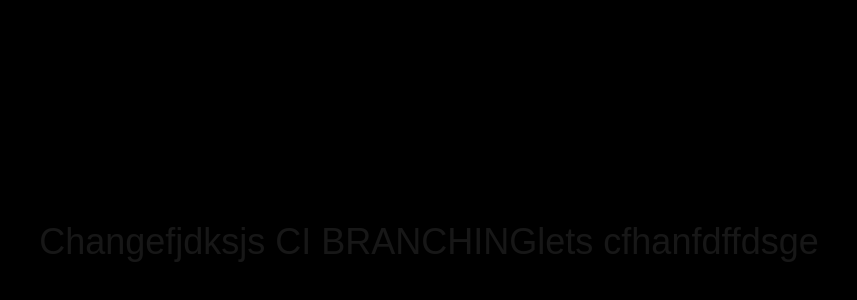
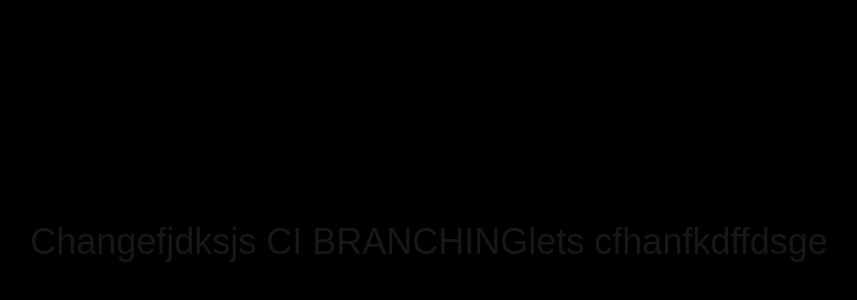
Before and after one commit to HusnainIzhar/react_cicd, a Next.js app in the folder my-app/: page / in a window 1280 px wide. Shown: the part 158-458 px from the top of the page, without its empty margins (211-1068 px from the left). Built offline with nearby package versions, Linux system fonts and the light colour scheme.

Commit message:
Update page.tsx

```diff
--- a/my-app/app/page.tsx
+++ b/my-app/app/page.tsx
@@ -6,7 +6,7 @@ export default function Home() {
 
       <h1 className="text-4xl py-20">Changefjdksjs CI BRANCHING</h1>
 
-      <h1 className="text-4xl py-20">lets cfhanfdffdsge</h1>
+      <h1 className="text-4xl py-20">lets cfhanfkdffdsge</h1>
     </div>
   );
 }
```
